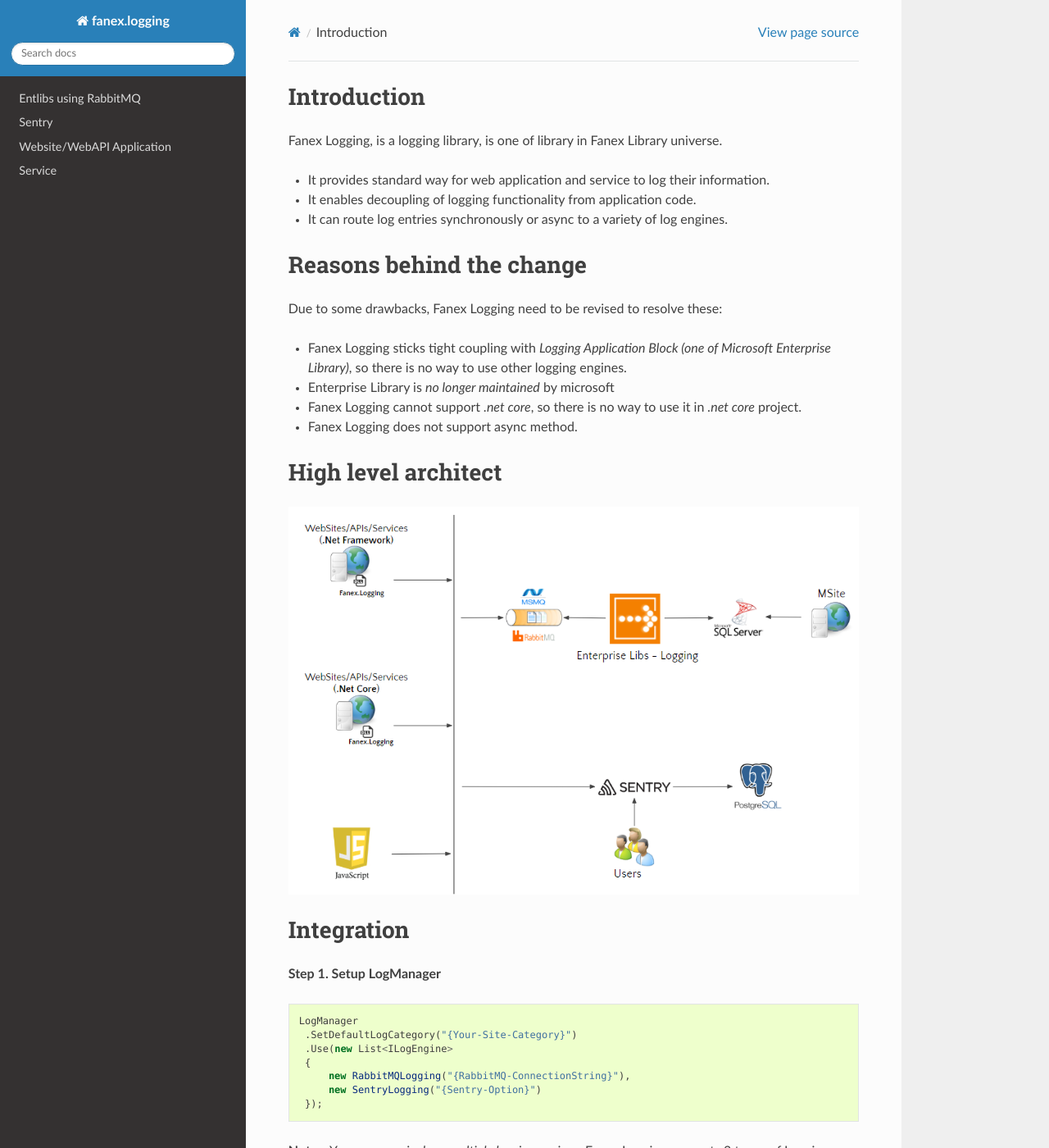
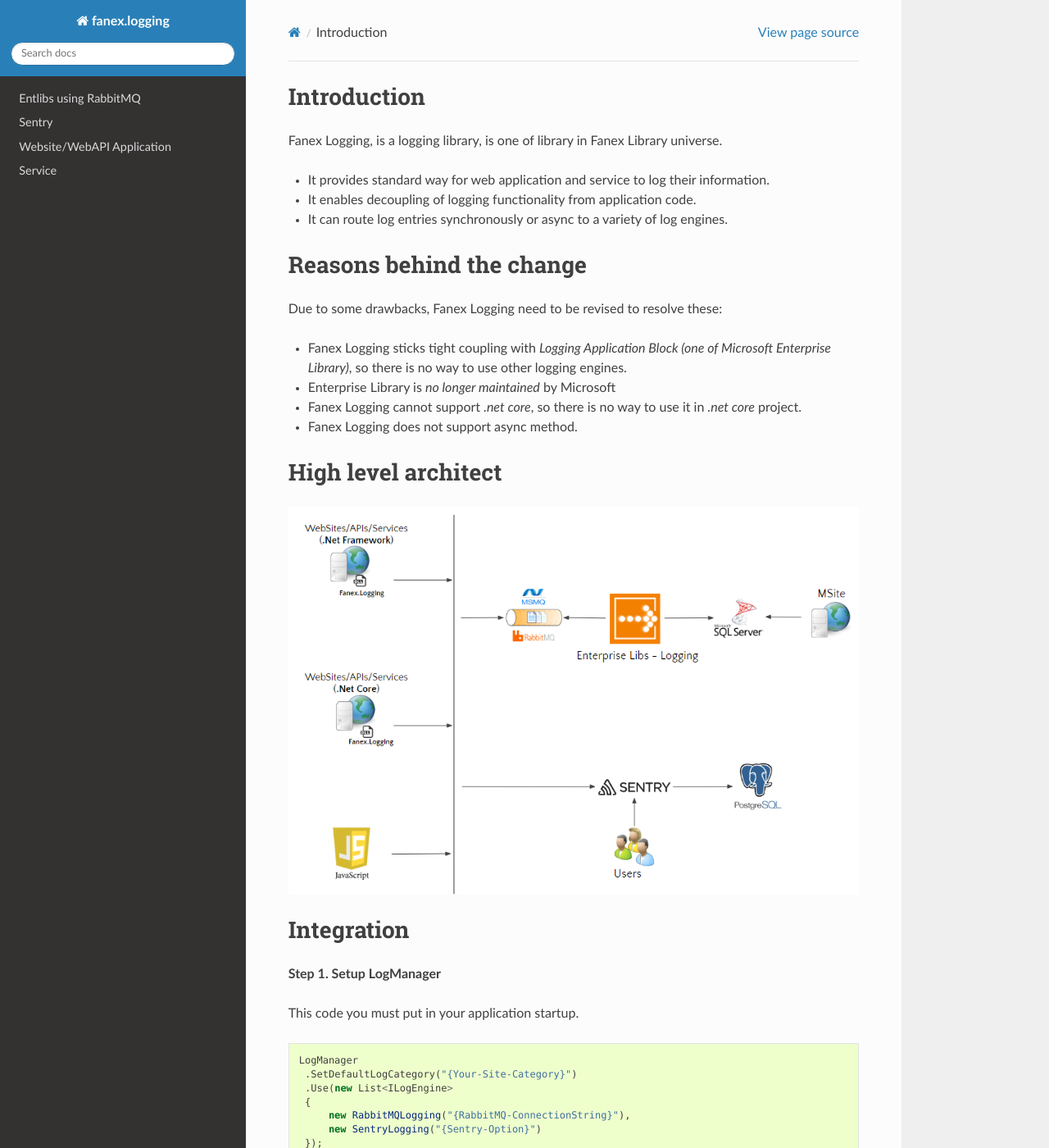
Before and after one commit to starixvn/infrastructure_fanex.logging, a Sphinx documentation site: the page built from docs/index.rst, in a window 1280 px wide and 1400 px high. Shown: the whole window at 82% size. Built offline with Sphinx 7.4.7 and the Read the Docs theme 2.0.0, drawn with Linux system fonts in a browser that asks for light colours.

Commit message:
100125 - Write document

```diff
--- a/docs/index.rst
+++ b/docs/index.rst
@@ -19,7 +19,7 @@ Reasons behind the change
 Due to some drawbacks, Fanex Logging need to be revised to resolve these:
 
 - Fanex Logging sticks tight coupling with *Logging Application Block (one of Microsoft Enterprise Library)*, so there is no way to use other logging engines.
-- Enterprise Library is *no longer maintained* by microsoft
+- Enterprise Library is *no longer maintained* by Microsoft
 - Fanex Logging cannot support *.net core*, so there is no way to use it in *.net core* project.
 - Fanex Logging does not support async method.
 
@@ -32,6 +32,8 @@ Integration
 =========================================
 
 **Step 1. Setup LogManager**
+
+This code you must put in your application startup.
 
 .. code:: csharp
 
```
Also changed, not shown: 2 other files.
